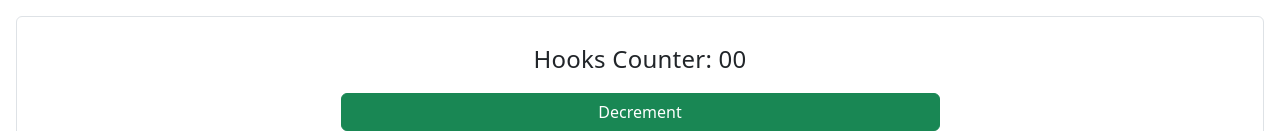
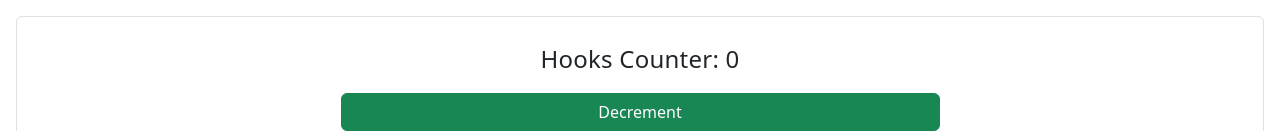
Before and after one commit to AnamariaGherghisan/class-based-counter, a React (Create React App) app: page / in a window 1280 px wide. Shown: the part 435-566 px from the top of the page. Built offline with nearby package versions, Linux system fonts and the light colour scheme.

Commit message:
work in progress

```diff
--- a/src/App.js
+++ b/src/App.js
@@ -1,20 +1,29 @@
+// Import the necessary module from the 'react' library
 import React from "react";
+// Import the 'Banner' component from the './components/Banner' module
 import Banner from "./components/Banner";
+// Import the 'Counter' component from the './components/Counter' module
 import Counter from "./components/Counter";
-import {HooksCounter} from "./components/HooksCounter";
+// Import the 'HooksCounter' component from the './components/HooksCounter' module
+import { HooksCounter } from "./components/HooksCounter";
 
-
+// Define a functional component called 'App'
 const App = () => {
+  // Return the JSX markup to be rendered by the component
   return (
-<div>
+    <div>
+      {/* Render the 'Banner' component with the specified 'title' and 'subTitle' props */}
       <Banner
         title="React Counter"
         subTitle="Please use the buttons to interact with your counter"
       />
+      {/* Render the 'Counter' component */}
       <Counter />
+      {/* Render the 'HooksCounter' component */}
       <HooksCounter />
     </div>
   );
 };
 
+// Export the 'App' component as a default export, allowing it to be imported by other modules
 export default App;
--- a/src/components/Counter.js
+++ b/src/components/Counter.js
@@ -1,11 +1,18 @@
+// Import the necessary modules from the 'react' library
 import React, { Component } from "react";
+
+// Define a class-based component called 'Counter' that extends the 'Component' class from 'react'
 export class Counter extends Component {
+  // Constructor function to initialize the component's state and bind the methods to the component instance
   constructor(props) {
+    // Call the parent class's constructor using 'super' to access and initialize the inherited properties and methods
     super(props);
 
-    this.state = {count: 0};
+    // Set the initial state of the component with a property called 'count' initialized to 0
+    this.state = { count: 0 };
   }
 
+  // Method that decrements the 'count' state value by 1 if it's greater than 0
   handleDecrement = () => {
     if (this.state.count > 0) {
       this.setState({
@@ -14,18 +21,21 @@ export class Counter extends Component {
     }
   };
 
+  // Method that increments the 'count' state value by 1
   handleIncrement = () => {
     this.setState({
       count: this.state.count + 1,
     });
   };
 
+  // Method that resets the 'count' state value to 0
   handleReset = () => {
     this.setState({
       count: 0,
     });
   };
 
+  // Render method that returns the JSX markup to be rendered by the component
   render() {
     return (
       <div className="border m-3 p-4 rounded">
@@ -46,4 +56,5 @@ export class Counter extends Component {
   }
 }
 
-export default  Counter;
+// Export the 'Counter' component as the default export
+export default Counter;
--- a/src/components/HooksCounter.js
+++ b/src/components/HooksCounter.js
@@ -1,25 +1,36 @@
+// Import the necessary modules from the 'react' library
 import React, { useState } from "react";
 
+// Define a functional component called 'HooksCounter'
 export const HooksCounter = () => {
+  // Declare a state variable called 'count' and a function to update it called 'setCount', using the 'useState' hook. Initialize 'count' to 0.
   const [count, setCount] = useState(0);
 
+  // Define a function called 'handleDecrement' that is triggered when the decrement button is clicked
   const handleDecrement = () => {
+    // Check if the 'count' is greater than 0 before decrementing it
     if (count > 0) {
+      // Update the 'count' state by subtracting 1 using the 'setCount' function provided by the 'useState' hook
       setCount(count - 1);
     }
   };
 
+  // Define a function called 'handleIncrement' that is triggered when the increment button is clicked
   const handleIncrement = () => {
+    // Update the 'count' state by adding 1 using the 'setCount' function provided by the 'useState' hook
     setCount(count + 1);
   };
 
+  // Define a function called 'handleReset' that is triggered when the reset button is clicked
   const handleReset = () => {
+    // Update the 'count' state to 0 using the 'setCount' function provided by the 'useState' hook
     setCount(0);
   };
 
+  // Return the JSX markup to be rendered by the component
   return (
     <div className="border m-3 p-4 rounded">
-      <div className="sub-title text-center mb-3"> Hooks Counter: 0{count}</div>
+      <div className="sub-title text-center mb-3"> Hooks Counter: {count}</div>
       <div className="d-grid gap-2 col-6 mx-auto">
         <button className="btn btn-success text-center" onClick={handleDecrement}>
           Decrement
```
Also changed, not shown: src/components/Banner.js (+8 -0 lines), src/index.js (+7 -0 lines). Lines whose indentation alone changed are shown as unchanged.
